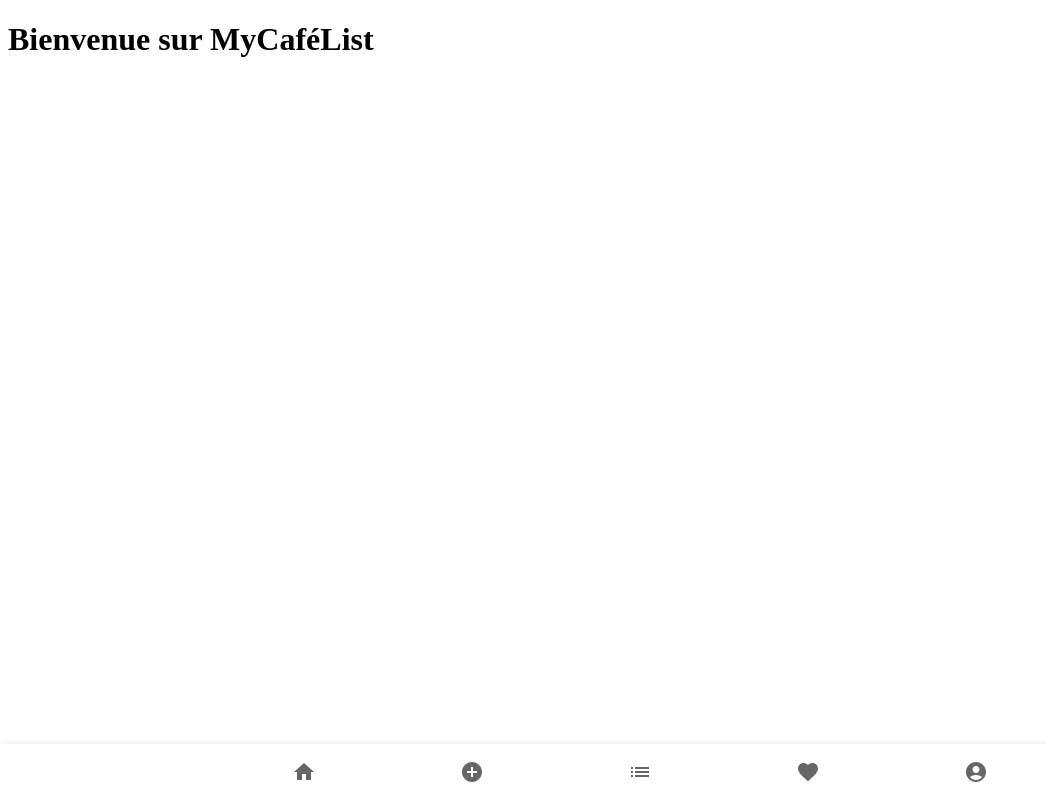
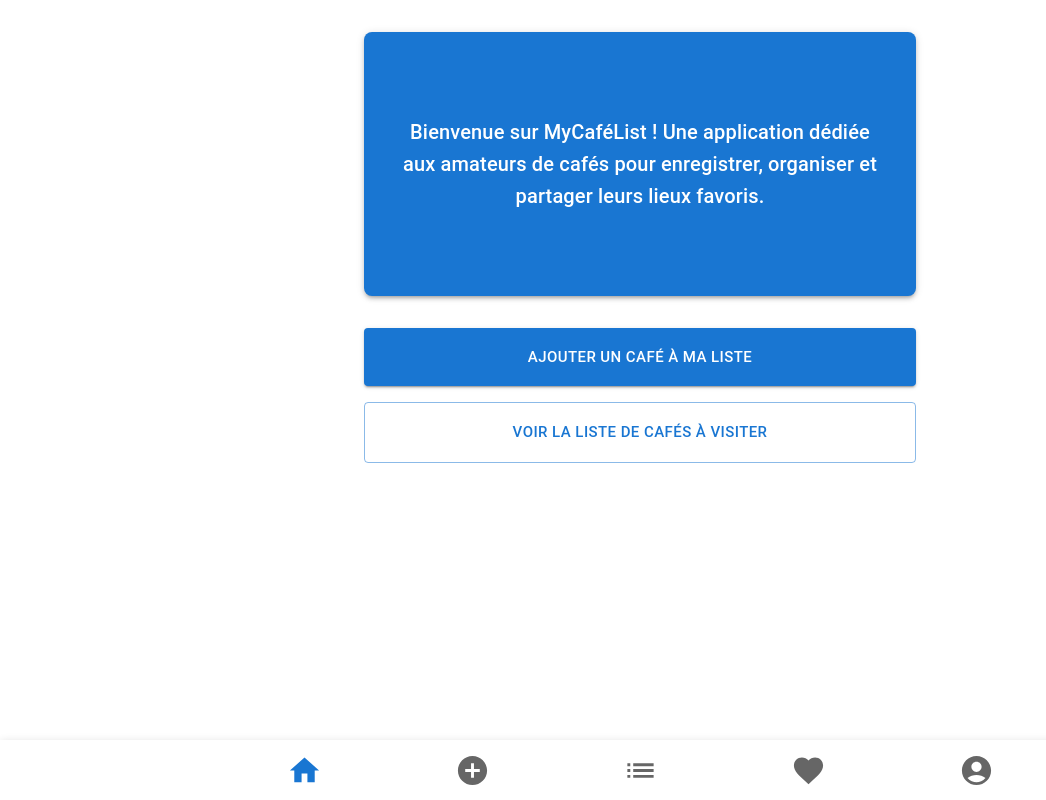
Before and after one commit to axelleagez/MyCafeList, a React (Create React App) app in the folder frontend/mycafelist/: page / in a window 1280 px wide. Shown: the whole page, without its empty margins (0-1046 px from the left). Built offline with nearby package versions, Linux system fonts and the light colour scheme; no server answers.

Commit message:
page d'accueil et navbar mise à jour

```diff
--- a/frontend/mycafelist/src/components/Navbar.jsx
+++ b/frontend/mycafelist/src/components/Navbar.jsx
@@ -1,11 +1,29 @@
 import React from "react";
 import { BottomNavigation, BottomNavigationAction, Paper } from "@mui/material";
 import { Home, AddCircle, List, Favorite, AccountCircle } from "@mui/icons-material";
-import { useNavigate } from "react-router-dom";
+import { useNavigate, useLocation } from "react-router-dom";
 
 export default function Navbar() {
-  const [value, setValue] = React.useState(0);
   const navigate = useNavigate();
+  const location = useLocation();
+
+  // pour avoir l'url de la page sur laquelle on est
+  const getActiveTab = () => {
+    switch (location.pathname) {
+      case "/":
+        return "/";
+      case "/add":
+        return "/add";
+      case "/list":
+        return "/list";
+      case "/favorites":
+        return "/favorites";
+      case "/profile":
+        return "/profile";
+      default:
+        return "/";
+    }
+  };
 
   return (
     <Paper
@@ -14,23 +32,24 @@
         bottom: 0,
         left: 0,
         right: 0,
-        zIndex: 1000, // Assure que la navbar reste au-dessus du contenu
+        zIndex: 1000,
+        width: "100%",
       }}
       elevation={3}
     >
       <BottomNavigation
-        value={value}
-        onChange={(event, newValue) => {
-          setValue(newValue);
-          navigate(newValue);
+        value={getActiveTab()} // mise à jour selon la page actuelle
+        onChange={(event, newValue) => navigate(newValue)}
+        showLabels={false} // suppression des labels sous les icônes
+        sx={{
+          height: "60px", // ajustement de la hauteur
         }}
-        showLabels={false} // Empêche l'affichage des labels sous les icônes
       >
-        <BottomNavigationAction label="Accueil" icon={<Home />} value="/" />
-        <BottomNavigationAction label="Ajouter un café" icon={<AddCircle />} value="/add" />
-        <BottomNavigationAction label="Liste de mes cafés" icon={<List />} value="/list" />
-        <BottomNavigationAction label="Mes favoris" icon={<Favorite />} value="/favorites" />
-        <BottomNavigationAction label="Mon compte" icon={<AccountCircle />} value="/profile" />
+        <BottomNavigationAction icon={<Home fontSize="large" />} value="/" />
+        <BottomNavigationAction icon={<AddCircle fontSize="large" />} value="/add" />
+        <BottomNavigationAction icon={<List fontSize="large" />} value="/list" />
+        <BottomNavigationAction icon={<Favorite fontSize="large" />} value="/favorites" />
+        <BottomNavigationAction icon={<AccountCircle fontSize="large" />} value="/profile" />
       </BottomNavigation>
     </Paper>
   );
--- a/frontend/mycafelist/src/pages/HomePage.jsx
+++ b/frontend/mycafelist/src/pages/HomePage.jsx
@@ -1,7 +1,67 @@
-import React from "react";
+import React, { useState, useEffect } from "react";
+import { Box, Button, Container, Typography, CircularProgress } from "@mui/material";
+import { useNavigate } from "react-router-dom";
+import axios from "axios";
 
 const HomePage = () => {
-  return <h1>Bienvenue sur MyCaféList</h1>;
+  const navigate = useNavigate();
+  const [cafes, setCafes] = useState([]);
+  const [loading, setLoading] = useState(true);
+
+  // Récupération des cafés depuis l'API
+  useEffect(() => {
+    axios.get("http://localhost:5000/api/cafes") // 🔥 Mets l'URL de ton API
+      .then(response => {
+        setCafes(response.data);
+        setLoading(false);
+      })
+      .catch(error => {
+        console.error("Erreur lors de la récupération des cafés :", error);
+        setLoading(false);
+      });
+  }, []);
+
+  return (
+    <Container maxWidth="sm" sx={{ textAlign: "center", mt: 4 }}>{/*texte de présentation*/}
+      <Box
+        sx={{
+          bgcolor: "primary.main",
+          color: "white",
+          padding: 4,
+          borderRadius: 2,
+          boxShadow: 3,
+          minHeight: "200px",
+          display: "flex",
+          alignItems: "center",
+          justifyContent: "center",
+        }}
+      >
+        <Typography variant="h6">
+          Bienvenue sur MyCaféList !
+          Une application dédiée aux amateurs de cafés pour enregistrer, organiser et partager leurs lieux favoris.
+        </Typography>
+      </Box>
+
+      <Box sx={{ mt: 4, display: "flex", flexDirection: "column", gap: 2 }}> {/*deux boutons*/}
+        <Button
+          variant="contained"
+          size="large"
+          sx={{ padding: 2 }}
+          onClick={() => navigate("/add")}
+        >
+          Ajouter un café à ma liste
+        </Button>
+        <Button
+          variant="outlined"
+          size="large"
+          sx={{ padding: 2 }}
+          onClick={() => navigate("/list")}
+        >
+          Voir la liste de cafés à visiter
+        </Button>
+      </Box>
+    </Container>
+  );
 };
 
 export default HomePage;
```
